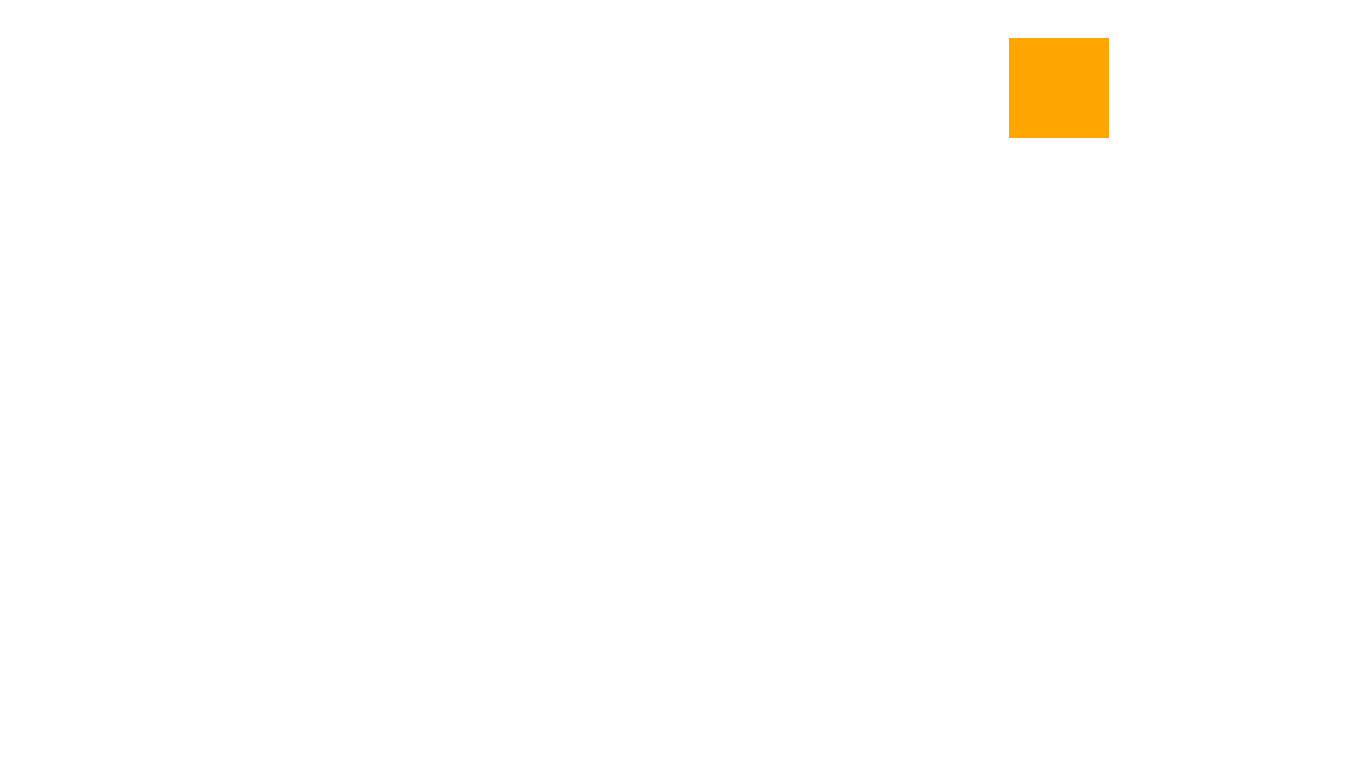
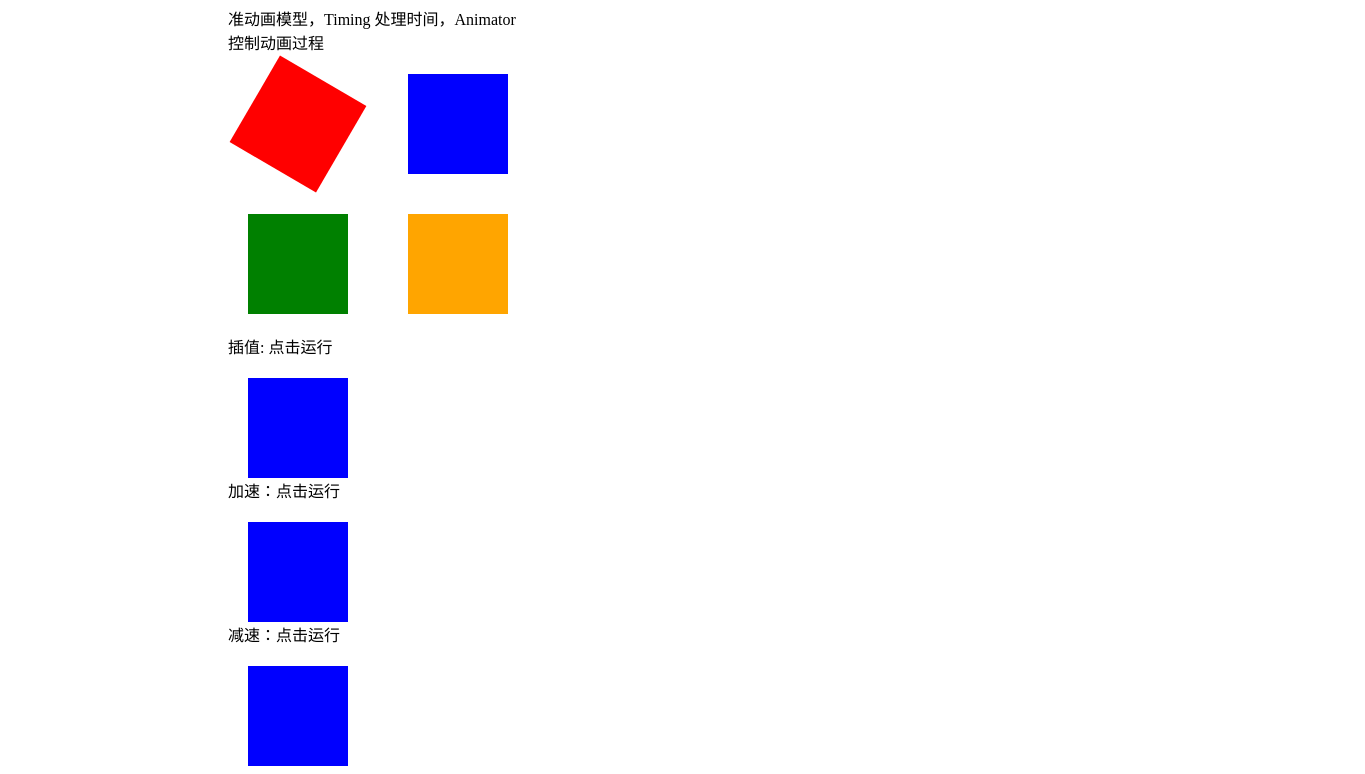
Before and after one commit to sunorry/canvas, a Vue app: page /#/advicedVision/simpleAnim in a window 1280 px wide. Shown: the part 458-1232 px from the top of the page, 1365 px wide, since content can reach past the window. Before the commit the page ends 800 px from the top, so only its background shows below. Built offline with nearby package versions, Linux system fonts and the light colour scheme.

Commit message:
feat: liner anim

```diff
--- a/src/views/advancedVision/simpleAnim/index.vue
+++ b/src/views/advancedVision/simpleAnim/index.vue
@@ -1,4 +1,5 @@
 <template>
+<div>
   <div>
     固定帧动画:css animation
     <div class="bird"></div>
@@ -19,9 +20,24 @@
     <div class="block"></div>
   </div>
   <div>
-    插值
-    <div ref="cz" class="sq" @click="czAnim" style="position: absolute">123</div>
+    插值: 点击运行
+    <div class="sqw">
+      <div ref="cz" class="sq" @click="czAnim" style="position: absolute"></div>
+    </div>
   </div>
+  <div>
+    加速：点击运行
+    <div style="position: relative" class="sqw">
+      <div ref="js" class="sq" @click="jsAnim" style="position: absolute"></div>
+    </div>
+  </div>
+  <div>
+    减速：点击运行
+    <div style="position: relative" class="sqw">
+      <div ref="jsd" class="sq" @click="jsdAnim" style="position: absolute"></div>
+    </div>
+  </div>
+</div>
 </template>
 
 <script lang="ts">
@@ -34,6 +50,8 @@ export default defineComponent({
     const block = ref<HTMLDivElement>()
     const time = ref<HTMLDivElement>()
     const cz = ref<HTMLDivElement>()
+    const js = ref<HTMLDivElement>()
+    const jsd = ref<HTMLDivElement>()
 
     function czAnim() {
       const block = cz.value!
@@ -42,10 +60,46 @@ export default defineComponent({
         {
           el: block,
           start: 100,
-          end: 400
+          end: 800
         },
         ({ target, timing }: { target: any; timing: any }) => {
           const left = target.start * (1 - timing.p) + target.end * timing.p
+          target.el.style.left = `${left}px`
+          console.log(target.el, left)
+        }
+      )
+    }
+
+    function jsAnim() {
+      const block = js.value!
+      const animator = new Animator({ duration: 300, iterations: 1 })
+      animator.animate(
+        {
+          el: block,
+          start: 100,
+          end: 800
+        },
+        ({ target, timing }: { target: any; timing: any }) => {
+          const p = timing.p ** 2
+          const left = target.start * (1 - p) + target.end * p
+          target.el.style.left = `${left}px`
+          console.log(target.el, left)
+        }
+      )
+    }
+
+    function jsdAnim() {
+      const block = jsd.value!
+      const animator = new Animator({ duration: 300, iterations: 1 })
+      animator.animate(
+        {
+          el: block,
+          start: 100,
+          end: 800
+        },
+        ({ target, timing }: { target: any; timing: any }) => {
+          const p = timing.p * ( 2 - timing.p)
+          const left = target.start * (1 - p) + target.end * p
           target.el.style.left = `${left}px`
           console.log(target.el, left)
         }
@@ -92,7 +146,11 @@ export default defineComponent({
       block,
       time,
       cz,
-      czAnim
+      czAnim,
+      js,
+      jsd,
+      jsdAnim,
+      jsAnim
     }
   }
 })
@@ -129,6 +187,13 @@ export default defineComponent({
   background: blue;
 }
 
+.sqw {
+  width: 100px;
+  height: 100px;
+  position: relative;
+  margin-bottom: 20px;
+}
+
 .container {
   display: flex;
   flex-wrap: wrap;
```
